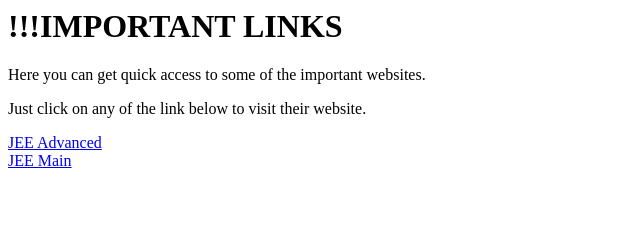
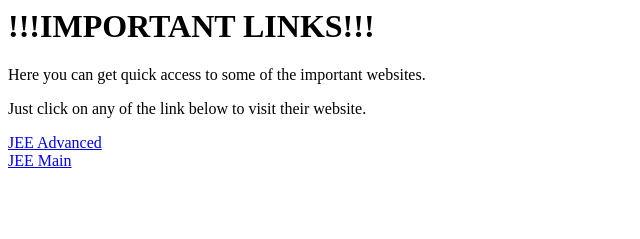
Before and after one commit to AdityaRajShit/AdityaRajShit.github.io, a plain HTML site: page index.html in a window 1280 px wide. Shown: the top 239 px of the page, 0-640 px from the left. Drawn offline with Linux system fonts and the light colour scheme.

Commit message:
Update index.html

```diff
--- a/index.html
+++ b/index.html
@@ -3,7 +3,7 @@
 <title>My First Webpage</title>
 </head>
 <body>
-<h1>!!!IMPORTANT LINKS</h1>
+<h1>!!!IMPORTANT LINKS!!!</h1>
 <p>Here you can get quick access to some of the important websites.</p>
 <p>Just click on any of the link below to visit their website.</p>
 
```
